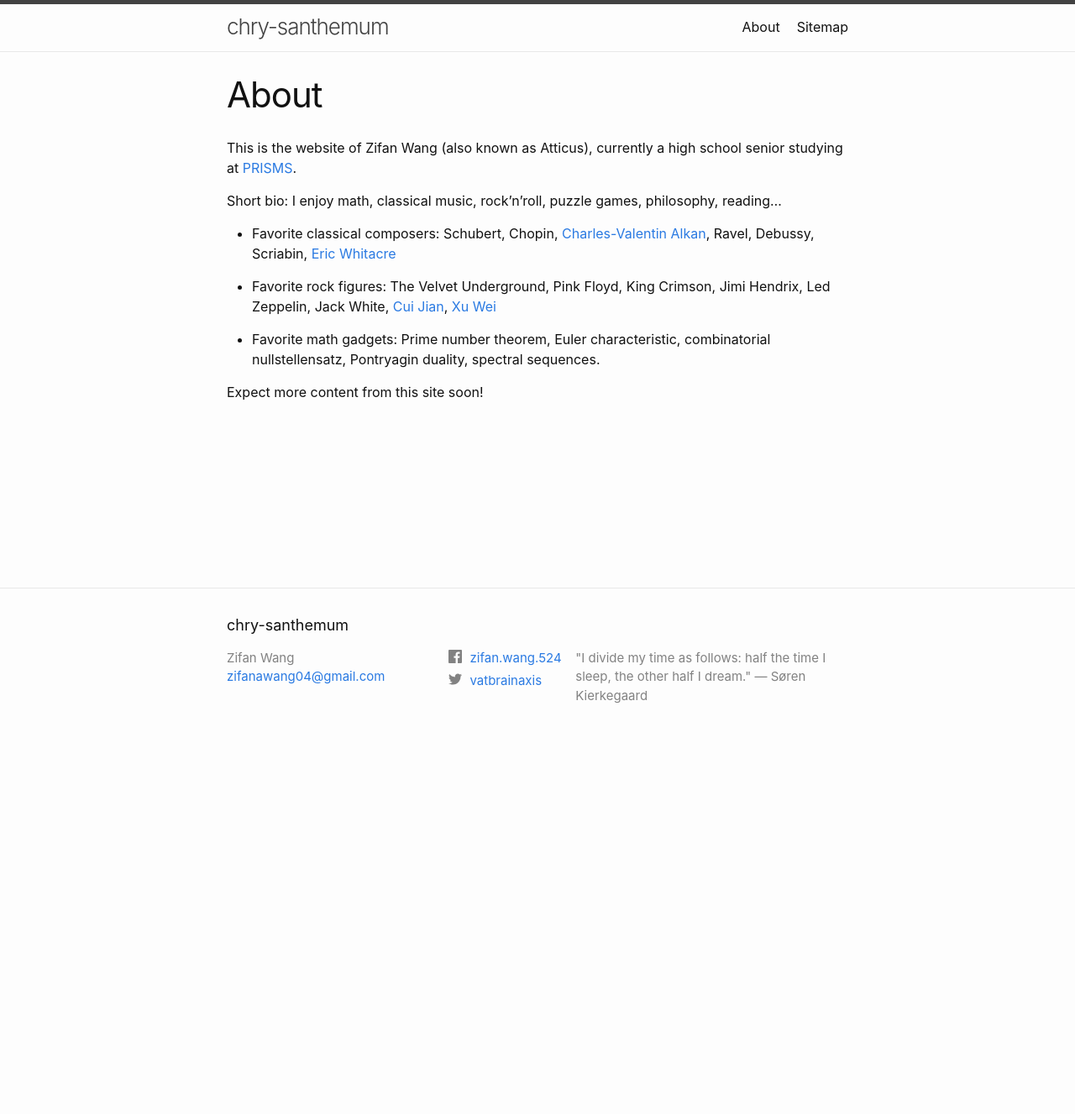
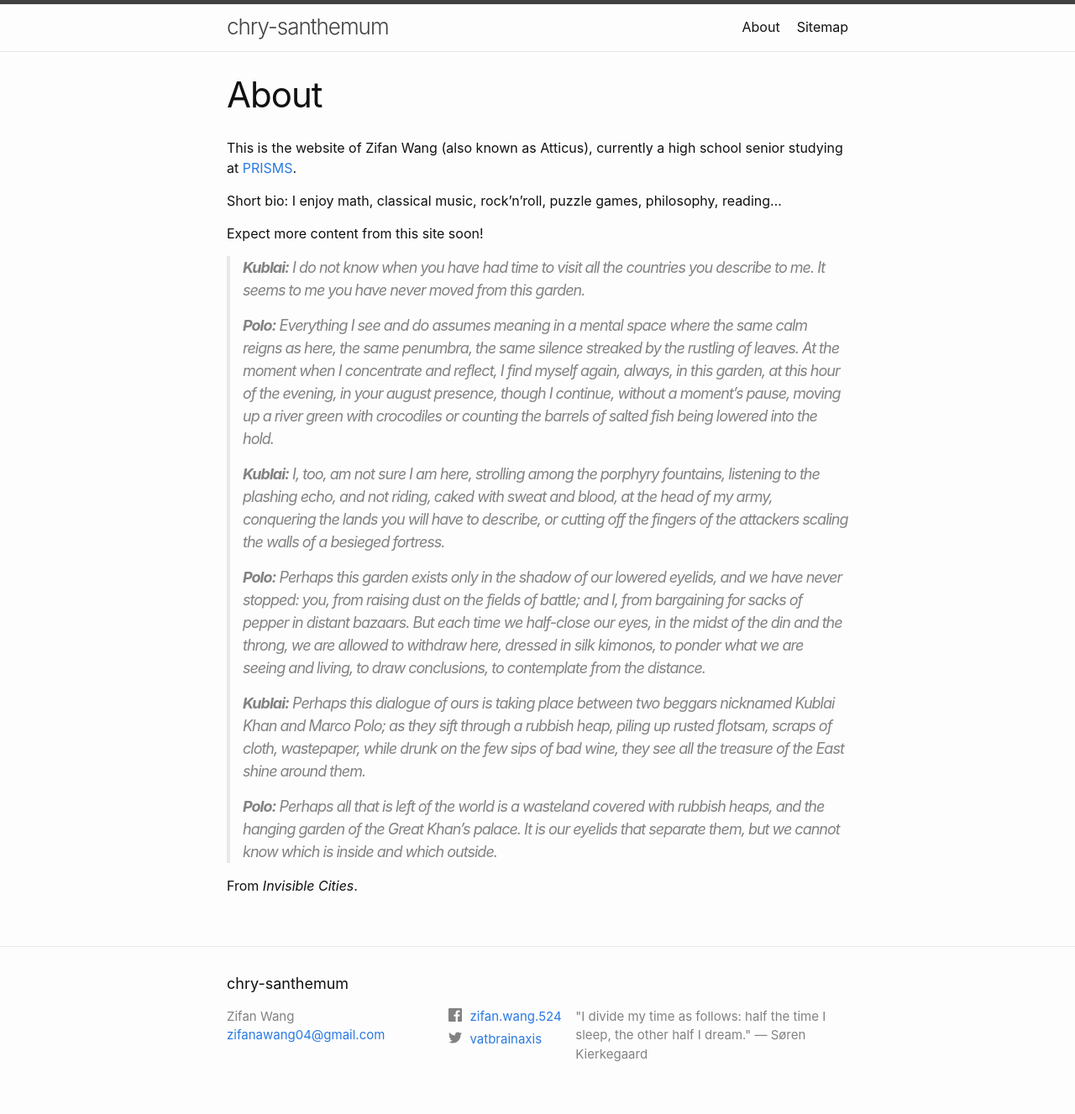
Before and after one commit to chry-santhemum/chry-santhemum.github.io, a Jekyll site: the page built from docs/about.markdown, in a window 1280 px wide. Shown: the whole page at 84% size. Built offline with Jekyll 4.4.1, drawn with Linux system fonts in a browser that asks for light colours; before the commit the page ends 900 px from its top, so only the background shows below that.

Commit message:
Update about.markdown

```diff
--- a/docs/about.markdown
+++ b/docs/about.markdown
@@ -10,17 +10,18 @@ currently a high school senior studying at [PRISMS](https://prismsus.org).
 Short bio: I enjoy math, classical music, rock'n'roll, puzzle games,
 philosophy, reading...
 
-- Favorite classical composers: Schubert, Chopin,
-[Charles-Valentin Alkan](https://en.wikipedia.org/wiki/Charles-Valentin_Alkan),
-Ravel, Debussy, Scriabin, [Eric Whitacre](https://ericwhitacre.com/)
+Expect more content from this site soon!
 
-- Favorite rock figures: The Velvet Underground, Pink Floyd,
-King Crimson, Jimi Hendrix, Led Zeppelin, Jack White,
-[Cui Jian](https://en.wikipedia.org/wiki/Cui_Jian),
-[Xu Wei](https://en.wikipedia.org/wiki/Xu_Wei_(musician))
+> **Kublai:** I do not know when you have had time to visit all the countries you describe to me. It seems to me you have never moved from this garden.
+>
+> **Polo:** Everything I see and do assumes meaning in a mental space where the same calm reigns as here, the same penumbra, the same silence streaked by the rustling of leaves. At the moment when I concentrate and reflect, I find myself again, always, in this garden, at this hour of the evening, in your august presence, though I continue, without a moment’s pause, moving up a river green with crocodiles or counting the barrels of salted fish being lowered into the hold.
+>
+> **Kublai:** I, too, am not sure I am here, strolling among the porphyry fountains, listening to the plashing echo, and not riding, caked with sweat and blood, at the head of my army, conquering the lands you will have to describe, or cutting off the fingers of the attackers scaling the walls of a besieged fortress.
+>
+> **Polo:** Perhaps this garden exists only in the shadow of our lowered eyelids, and we have never stopped: you, from raising dust on the fields of battle; and I, from bargaining for sacks of pepper in distant bazaars. But each time we half-close our eyes, in the midst of the din and the throng, we are allowed to withdraw here, dressed in silk kimonos, to ponder what we are seeing and living, to draw conclusions, to contemplate from the distance.
+>
+> **Kublai:** Perhaps this dialogue of ours is taking place between two beggars nicknamed Kublai Khan and Marco Polo; as they sift through a rubbish heap, piling up rusted flotsam, scraps of cloth, wastepaper, while drunk on the few sips of bad wine, they see all the treasure of the East shine around them.
+>
+> **Polo:** Perhaps all that is left of the world is a wasteland covered with rubbish heaps, and the hanging garden of the Great Khan’s palace. It is our eyelids that separate them, but we cannot know which is inside and which outside.
 
-- Favorite math gadgets: Prime number theorem,
-Euler characteristic, combinatorial nullstellensatz,
-Pontryagin duality, spectral sequences.
-
-Expect more content from this site soon!
+From *Invisible Cities*.
```
